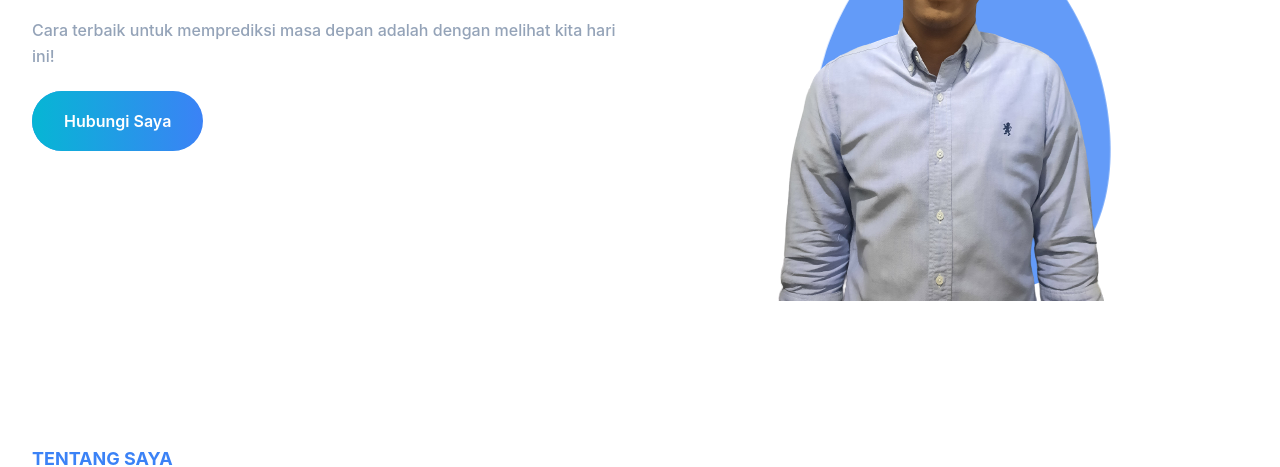
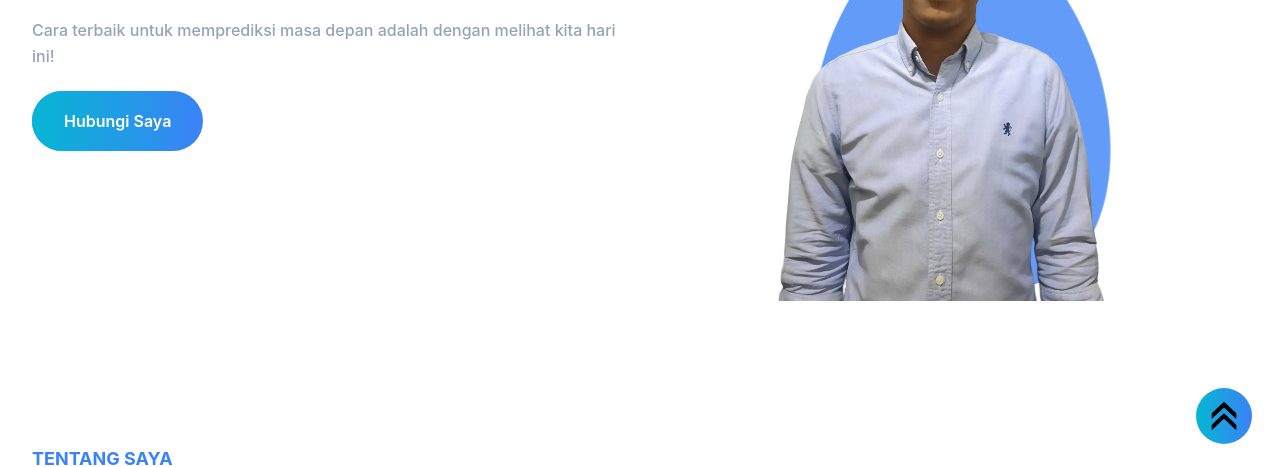
Before and after one commit to sandika1908/sandika1908.github.io, a website: page index.html in a window 1280 px wide. Shown: the part 340-807 px from the top of the page. Drawn offline with Linux system fonts and the light colour scheme.

Commit message:
Update index.html

```diff
--- a/index.html
+++ b/index.html
@@ -251,9 +251,15 @@
       </form>
     </div>
   </div>
-
 </div>
 
+<div class="w-14 h-14 rounded-full bg-blue-500 bg-gradient-to-r from-cyan-500 flex fixed bottom-4 right-7 z-[999]">
+    <a href="#" class="hover:text-green-500 m-auto text-white">
+    <span>
+        <svg role="img" width="28" viewBox="0 0 24 24" xmlns="http://www.w3.org/2000/svg"><title>Acclaim</title><path d="M12.468.186a.7.7 0 0 0-.95 0L1.924 9.193a1.705 1.705 0 0 0-.475 1.095v3.59c0 .358.214.452.475.207l9.601-9.01a.705.705 0 0 1 .95 0l9.603 9.01c.262.245.475.151.475-.207v-3.59a1.71 1.71 0 0 0-.475-1.095zm0 9.783a.705.705 0 0 0-.95 0l-9.595 9.002a1.705 1.705 0 0 0-.475 1.094v3.59c0 .358.214.453.475.208l9.601-9.007a.701.701 0 0 1 .95 0l9.603 9.008c.262.244.475.15.475-.208v-3.59a1.71 1.71 0 0 0-.475-1.094Z"/></svg>
+    </span>
+    </a href="#">
+</div>
 
 
 </section>
```
